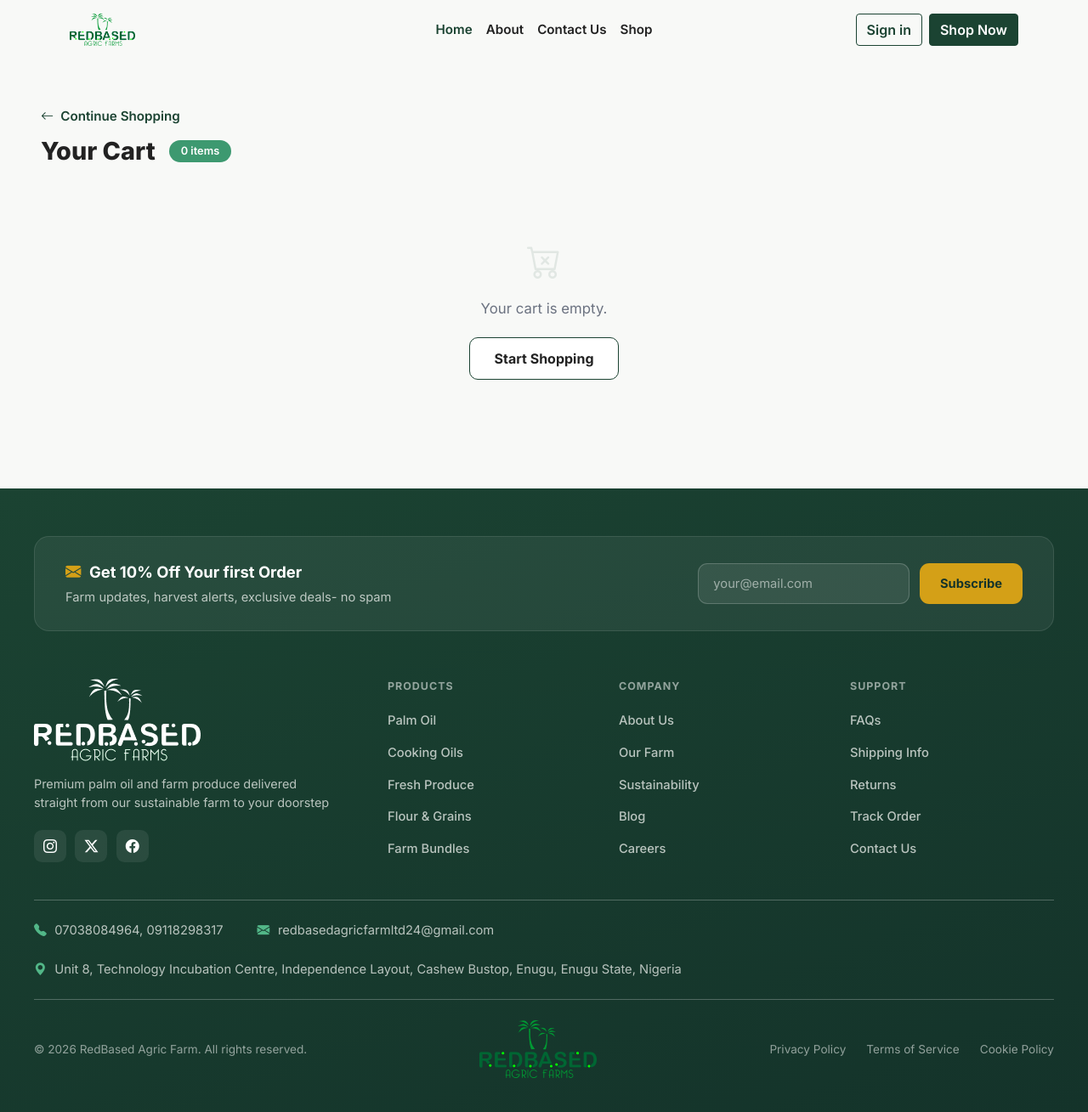
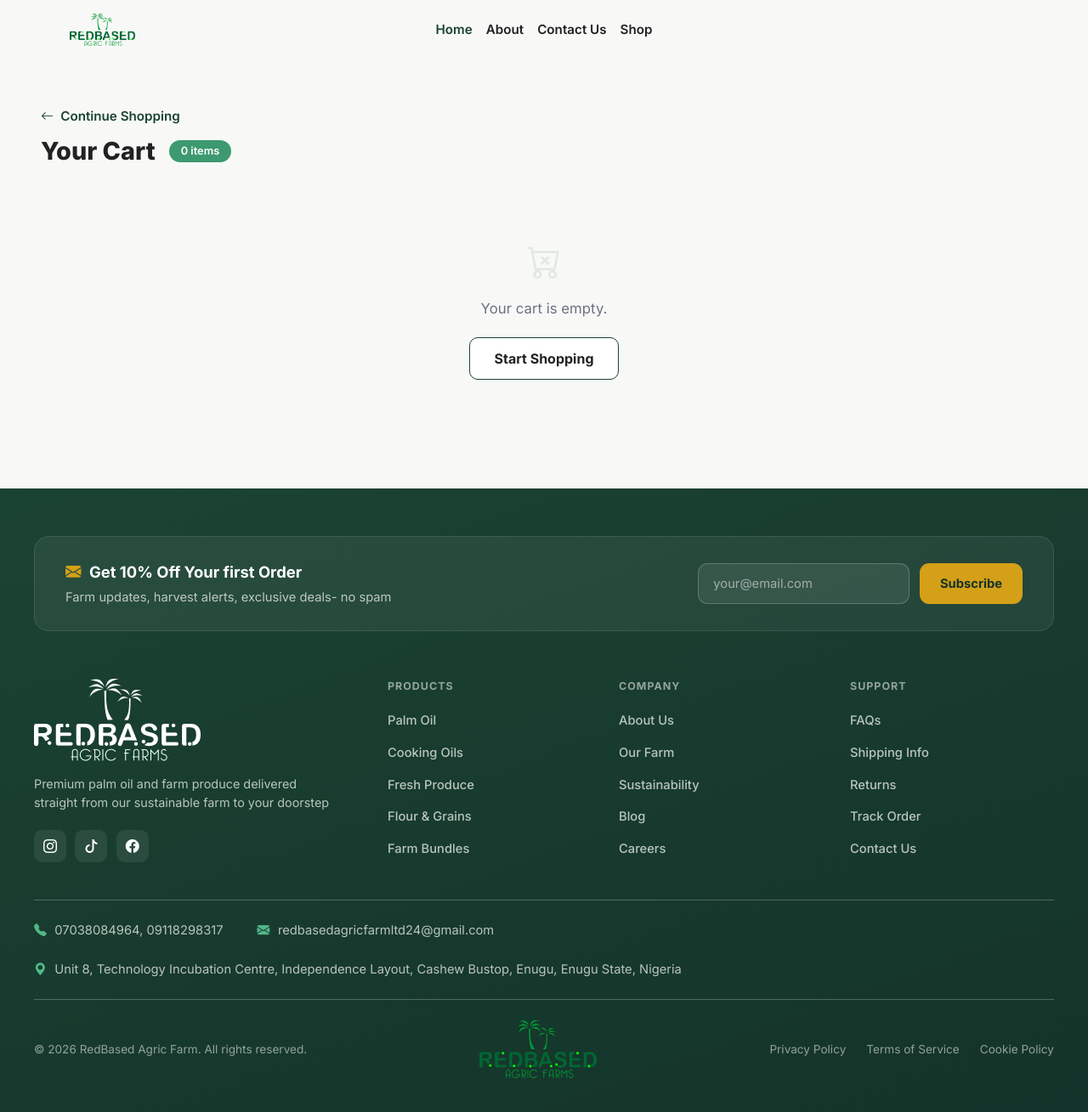
Before and after one commit to nnamdiindu/RedBasedAgric-Farms, a FastAPI app: page /cart in a window 1280 px wide. Shown: the whole page at 85% size. Run offline with FastAPI, Linux system fonts and the light colour scheme.

Commit message:
add links to socials

```diff
--- a/templates/base.html
+++ b/templates/base.html
@@ -59,10 +59,10 @@
           <li><a href="{{url_for('shop')}}" class="nav-link px-2 link-dark">Shop</a></li>
         </ul>
 
-        <div class="site-actions d-flex flex-column flex-lg-row gap-2 ms-lg-3">
+        <!-- <div class="site-actions d-flex flex-column flex-lg-row gap-2 ms-lg-3">
           <button type="button" class="btn btn-outline-success">Sign in</button>
           <button type="button" class="btn btn-success">Shop Now</button>
-        </div>
+        </div> -->
       </div>
     </header>
   </div>
@@ -99,9 +99,9 @@
         </div>
         <p class="footer-tagline">Premium palm oil and farm produce delivered straight from our sustainable farm to your doorstep</p>
         <div class="footer-social">
-          <a href="#" class="footer-social-icon" aria-label="Instagram"><i class="bi bi-instagram"></i></a>
-          <a href="#" class="footer-social-icon" aria-label="X (Twitter)"><i class="bi bi-twitter-x"></i></a>
-          <a href="#" class="footer-social-icon" aria-label="Facebook"><i class="bi bi-facebook"></i></a>
+          <a href="https://www.instagram.com/redbasedagricfarmltd/" class="footer-social-icon" aria-label="Instagram"><i class="bi bi-instagram"></i></a>
+          <a href="https://www.tiktok.com/@user5577888272987?is_from_webapp=1&sender_device=pc" class="footer-social-icon" aria-label="X (Twitter)"><i class="bi bi-tiktok"></i></a>
+          <a href="https://web.facebook.com/share/r/1ShLRmDn6V/" class="footer-social-icon" aria-label="Facebook"><i class="bi bi-facebook"></i></a>
         </div>
       </div>
 
```
